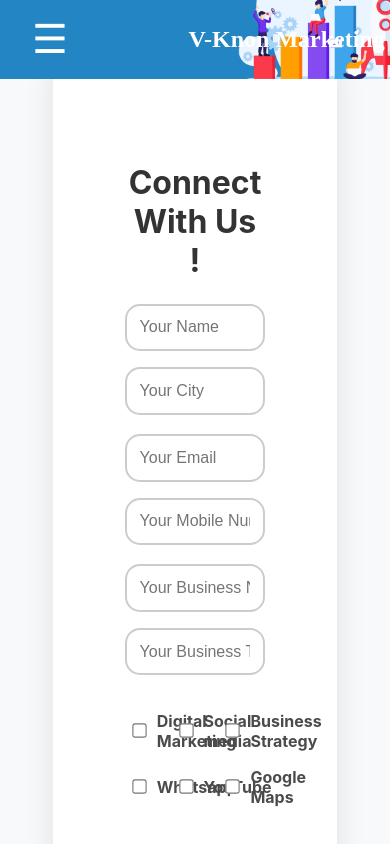
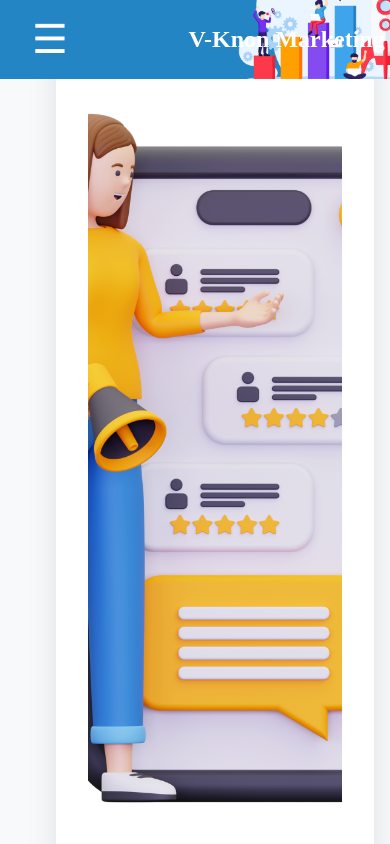
Before and after one commit to vishu3108/v-knon, a React (Create React App) app: page /contact in a window 390 px wide. Shown: the top 844 px of the page. Built offline with nearby package versions, Linux system fonts and the light colour scheme; a web font is replaced by a local one.

Commit message:
Contact us Mobile Friendly

```diff
--- a/src/CSS/Contact.css
+++ b/src/CSS/Contact.css
@@ -3,9 +3,8 @@
   display: flex;
   justify-content: center;
   align-items: center;
-  min-height: 100vh;
   background-color: #f8f9fa;
-  padding: 3rem;
+  padding: 1rem;
 }
 
 /* Wrapper for the contact content */
@@ -25,7 +24,7 @@
 .contact-image {
   margin-left: 5rem;
   flex: 0.8;
-  background-image: url('D:/Vishal/practice/public/images/contactus.png');
+  background-image: url('/public/images/contactus.png');
   background-size: cover;
   background-repeat: no-repeat;
   background-position: center;
@@ -88,33 +87,36 @@
   box-sizing: border-box;
 }
 
-/* Updated Checkbox Group Layout for Two Rows */
+/* Updated Checkbox Group Layout for Proper Row & Column Alignment */
 .checkbox-group {
   display: flex;
   flex-wrap: wrap;
-  gap: 1rem;
+  gap: 1rem; /* Space between items */
   margin-top: 1rem;
-  margin-left: 0; /* Aligns with the form rows */
-  justify-content: flex-start;
+  justify-content: flex-start; /* Align items properly */
+  align-items: center; /* Align vertically */
 }
 
 .checkbox-item {
   display: flex;
   align-items: center;
   gap: 0.5rem;
-  width: calc(33.33% - 1rem);  /* 3 checkboxes per row */
+  width: calc(33.33% - 1rem); /* 3 checkboxes per row */
   font-size: 1rem;
   box-sizing: border-box;
+  flex-grow: 1; /* Ensures items grow evenly */
 }
 
 .checkbox-item input {
   width: auto;
   transform: scale(1.1);
+  margin-right: 5px; /* Space between checkbox and label */
 }
 
 .checkbox-item label {
   color: rgb(75, 75, 75);
   font-weight: bold;
+  white-space: nowrap; /* Prevents text from breaking */
 }
 
 /* Adjusted Submit Button */
@@ -137,10 +139,12 @@
 }
 
 /* Responsive Design */
-@media (max-width: 900px) {
+@media (max-width: 1080px) {
   .contact-wrapper {
     flex-direction: column;
-    padding: 2rem;
+    /* padding: 2rem; */
+    margin-left: 2.5rem;
+    margin-right: 2.5;
   }
 
   .contact-form-wrapper {
@@ -148,22 +152,16 @@
   }
 
   .contact-image {
-    flex: 1;
-    height: 200px;
+    margin-left: 0;
+    flex: auto;
+    height: 820px;
+    width: 100%;
+    display: block;
   }
 
   .contact-form input,
   .contact-form .submit-btn {
-    width: 100%;
-    margin-left: 0;
-  }
-
-  .form-row {
-    flex-direction: column;
-  }
-
-  .form-row input {
-    width: 100%;
+    width: 60%;
   }
 
   .checkbox-group {
@@ -171,6 +169,12 @@
   }
 
   .checkbox-item {
-    width: calc(33.33% - 1rem);
+    width: calc(50% - 1rem); /* 2 checkboxes per row on smaller screens */
   }
 }
+
+@media (max-width: 480px) {
+  .checkbox-item {
+    width: 100%; /* 1 checkbox per row on very small screens */
+  }
+}
--- a/src/components/Contact.js
+++ b/src/components/Contact.js
@@ -155,7 +155,7 @@ const Contact = () => {
                 "Social media",
                 "Business Strategy",
                 "Whatsapp",
-                "YouTube",
+                "YouTube Analysis",
                 "Google Maps"
               ].map((preference) => (
                 <div className="checkbox-item" key={preference}>
```
